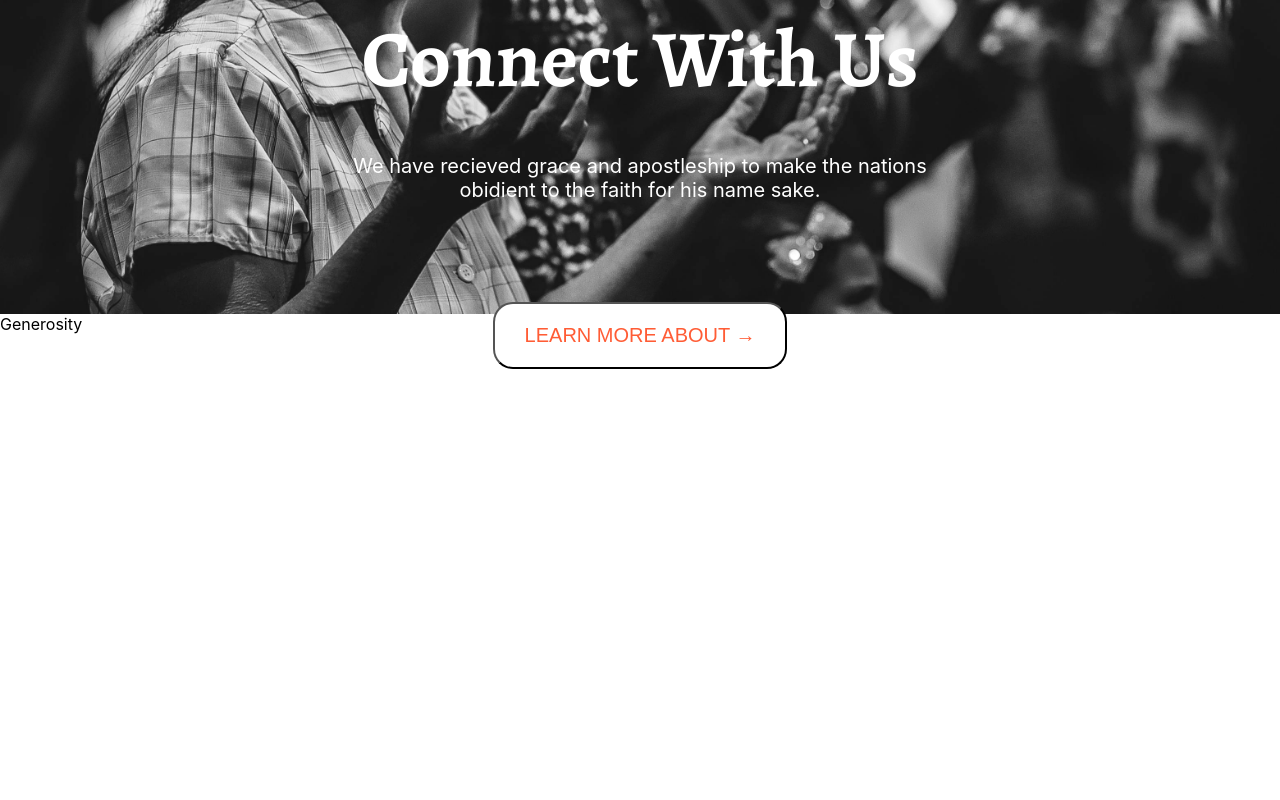
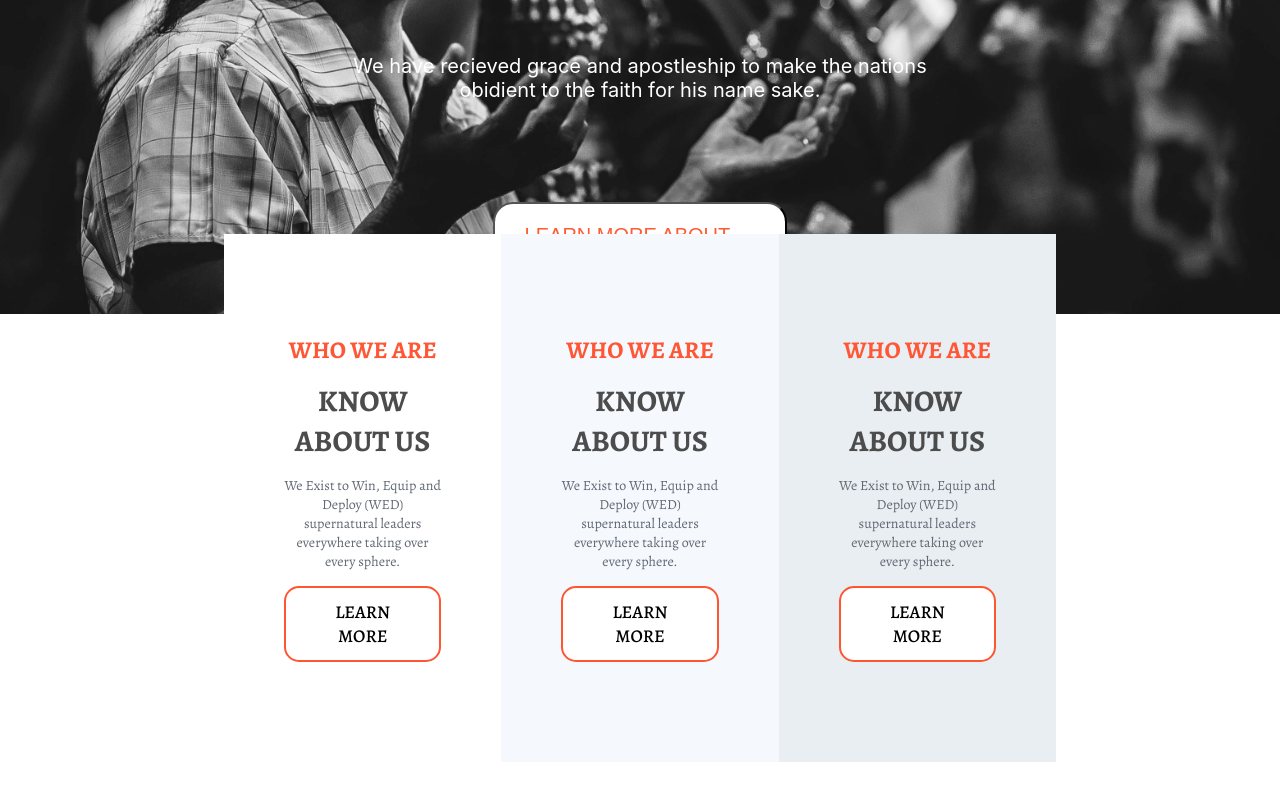
Before and after one commit to Josh-Alhassan/ftf-ministry, a React (Create React App) app: page / in a window 1280 px wide. Shown: the part 486-1286 px from the top of the page. Built offline with nearby package versions, Linux system fonts and the light colour scheme.

Commit message:
add more info card

```diff
--- /dev/null
+++ b/src/components/MoreInfoCard.js
@@ -0,0 +1,37 @@
+import React from "react";
+import Card from "../utilities/Card";
+
+import style from "./MoreInfoCard.module.css";
+
+function MoreInfoCard() {
+  return (
+    <div className={style.moreInfoCard}>
+      <Card
+        secondaryHeading="Who we are"
+        primaryHeading="Know about us"
+        paragraph="We Exist to Win, Equip and Deploy (WED) supernatural leaders everywhere
+        taking over every sphere."
+        backgroundColor="#FFF"
+        hoverBackgroundColor="#FDF0EC"
+      />
+      <Card
+        secondaryHeading="Who we are"
+        primaryHeading="Know about us"
+        paragraph="We Exist to Win, Equip and Deploy (WED) supernatural leaders everywhere
+        taking over every sphere."
+        backgroundColor="#F5F9FE"
+        hoverBackgroundColor="#F5F9FE"
+      />
+      <Card
+        secondaryHeading="Who we are"
+        primaryHeading="Know about us"
+        paragraph="We Exist to Win, Equip and Deploy (WED) supernatural leaders everywhere
+        taking over every sphere."
+        backgroundColor="#E8EEF1"
+        hoverBackgroundColor="#E0E2F0"
+      />
+    </div>
+  );
+}
+
+export default MoreInfoCard;
--- /dev/null
+++ b/src/components/MoreInfoCard.module.css
@@ -0,0 +1,7 @@
+.moreInfoCard {
+  max-width: 65%;
+  display: grid;
+  grid-template-columns: repeat(3, 1fr);
+
+  justify-self: center;
+}
--- a/src/sections/Generosity.js
+++ b/src/sections/Generosity.js
@@ -1,9 +1,16 @@
 import React from "react";
 
 import style from "./Generosity.module.css";
+import MoreInfoCard from "../components/MoreInfoCard";
 
 function Generosity() {
-  return <div className={style.generosityContainer}>Generosity</div>;
+  return (
+    <div className={style.generosityContainer}>
+      <div className={style.outOfPageFlow}>
+        <MoreInfoCard />
+      </div>
+    </div>
+  );
 }
 
 export default Generosity;
--- a/src/sections/Generosity.module.css
+++ b/src/sections/Generosity.module.css
@@ -1,3 +1,8 @@
 .generosityContainer {
   height: 100vh;
 }
+
+.outOfPageFlow {
+  position: relative;
+  top: -10%;
+}
--- a/src/sections/Header.js
+++ b/src/sections/Header.js
@@ -17,7 +17,7 @@ function Header() {
           obidient to the faith for his name sake.
         </p>
 
-        <PrimaryButton label="LEARN MORE ABOUT &rarr;" />
+        <PrimaryButton>LEARN MORE ABOUT &rarr; </PrimaryButton>
       </div>
     </div>
   );
--- a/src/sections/Header.module.css
+++ b/src/sections/Header.module.css
@@ -9,7 +9,7 @@
 }
 
 .headerHeroSection {
-  margin-top: 200px;
+  margin-top: 100px;
 
   display: flex;
   flex-direction: column;
--- /dev/null
+++ b/src/utilities/Card.js
@@ -0,0 +1,37 @@
+import React, { useState } from "react";
+
+import style from "./Card.module.css";
+import SecondaryButton from "./SecondaryButton";
+
+function Card({
+  secondaryHeading,
+  primaryHeading,
+  paragraph,
+  backgroundColor = "white",
+  hoverBackgroundColor,
+}) {
+  const [isHovered, setIsHovered] = useState(false);
+
+  // Determine the current background color based on hover state
+  const currentBackgroundColor =
+    isHovered && hoverBackgroundColor ? hoverBackgroundColor : backgroundColor;
+  return (
+    <div
+      className={style.card}
+      style={{
+        backgroundColor: currentBackgroundColor,
+        transition: "background-color 0.3s ease", // Smooth color transition
+      }}
+      onMouseEnter={() => setIsHovered(true)}
+      onMouseLeave={() => setIsHovered(false)}
+    >
+      <h2 className={style.cardHeadingSecondary}>{secondaryHeading}</h2>
+      <h1 className={style.cardHeadingPrimary}>{primaryHeading}</h1>
+      <p className={style.cardText}>{paragraph}</p>
+
+      <SecondaryButton>Learn More</SecondaryButton>
+    </div>
+  );
+}
+
+export default Card;
--- /dev/null
+++ b/src/utilities/Card.module.css
@@ -0,0 +1,31 @@
+.card {
+  padding: 100px 60px;
+  width: fit-content;
+  font-family: "Alegreya";
+
+  text-align: center;
+
+  display: flex;
+  flex-direction: column;
+  align-items: center;
+
+  gap: 15px;
+
+  cursor: pointer;
+}
+
+.cardHeadingSecondary {
+  text-transform: uppercase;
+  color: #ff5636;
+}
+
+.cardHeadingPrimary {
+  text-transform: uppercase;
+  font-size: 30px;
+  color: #4c4c4c;
+}
+
+.cardText {
+  font-size: 14px;
+  color: #626974;
+}
--- a/src/utilities/PrimaryButton.js
+++ b/src/utilities/PrimaryButton.js
@@ -1,8 +1,8 @@
 import React from "react";
 import style from "./PrimaryButton.module.css";
 
-function PrimaryButton({ label }) {
-  return <button className={style.button}>{label}</button>;
+function PrimaryButton({ children }) {
+  return <button className={style.button}>{children}</button>;
 }
 
 export default PrimaryButton;
--- /dev/null
+++ b/src/utilities/SecondaryButton.js
@@ -0,0 +1,9 @@
+import React from "react";
+
+import style from "./SecondaryButton.module.css";
+
+function SecondaryButton({ children }) {
+  return <button className={style.button}>{children}</button>;
+}
+
+export default SecondaryButton;
--- /dev/null
+++ b/src/utilities/SecondaryButton.module.css
@@ -0,0 +1,18 @@
+.button {
+  padding: 12px 40px;
+  border: 2px solid #ff5632;
+  border-radius: 15px;
+  background-color: #fff;
+
+  font-size: 18px;
+
+  font-family: inherit;
+
+  text-transform: uppercase;
+  font-weight: 500;
+}
+
+.button:hover {
+  background: #ff5632;
+  color: #fff;
+}
```
